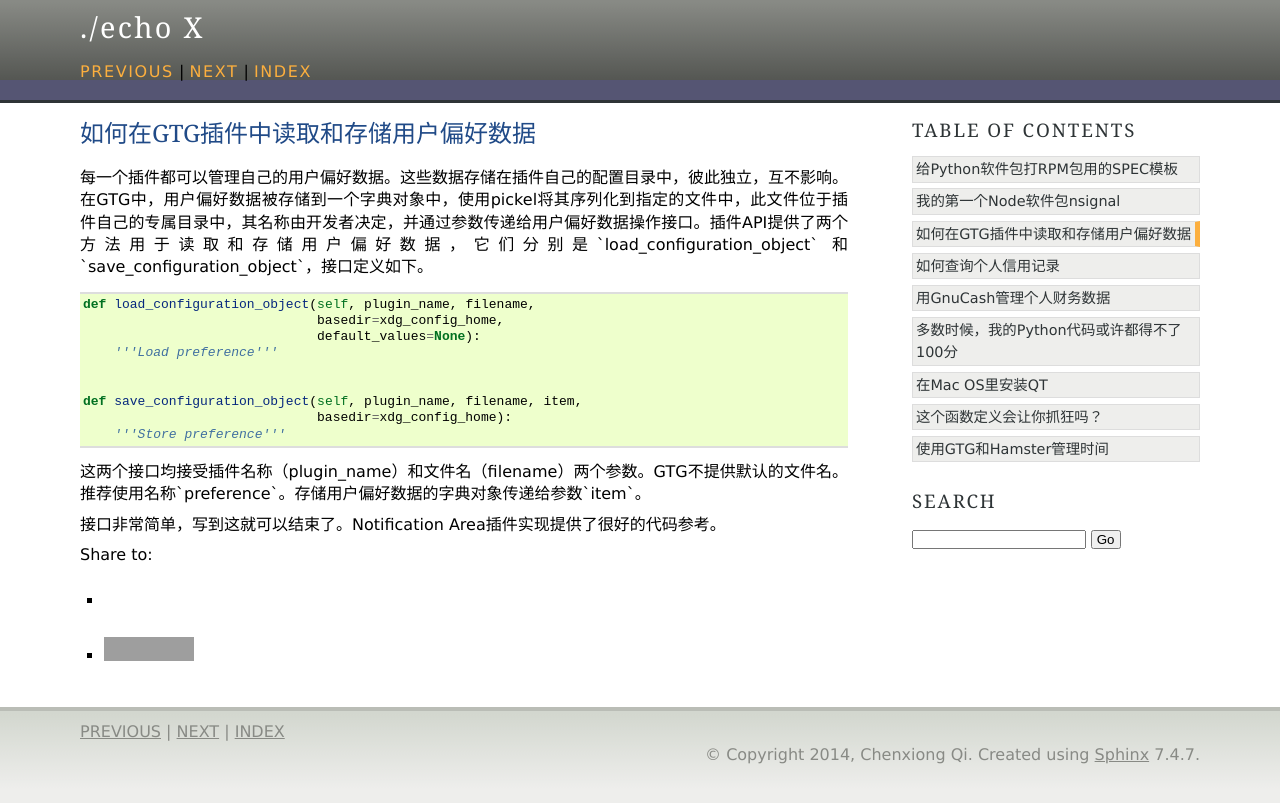
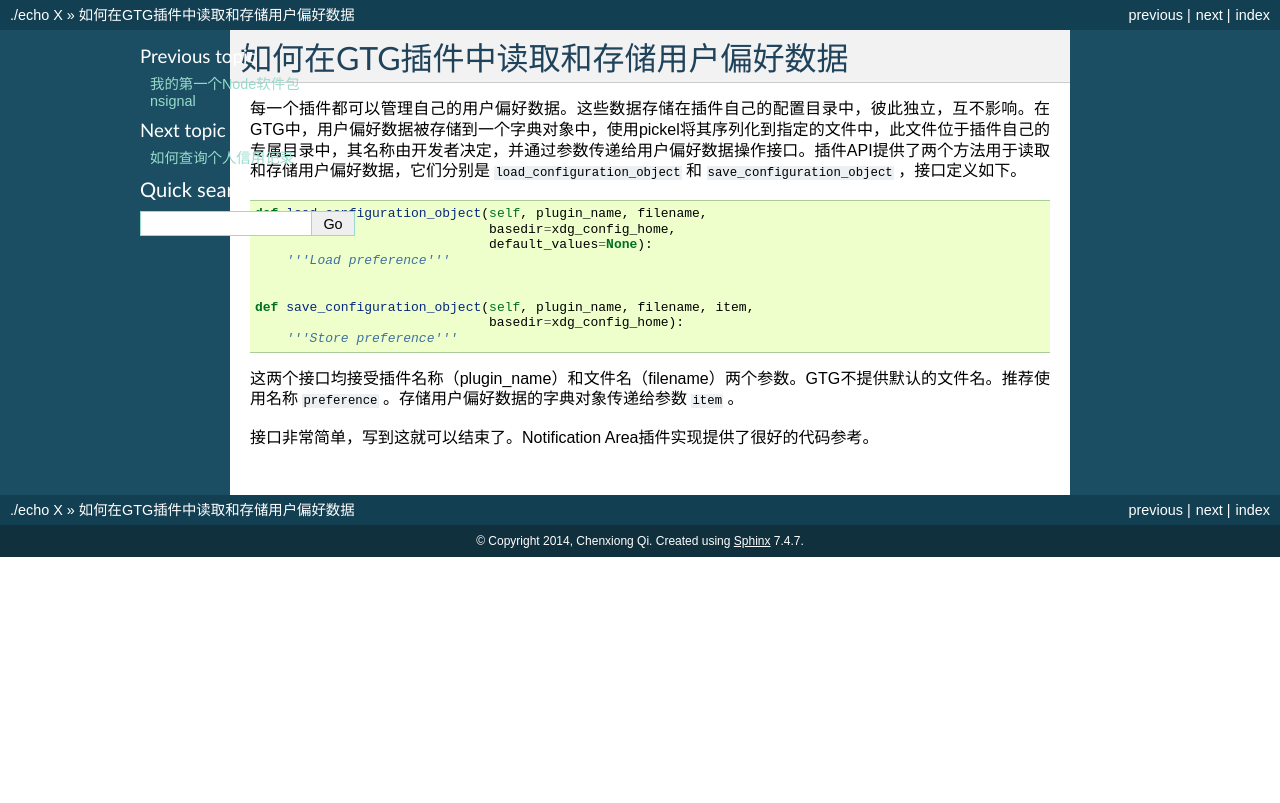
Before and after one commit to tkdchen/mysite, a Sphinx documentation site: the page built from source/posts/2013-06-22-how-to-load-and-store-user-preference-in-plugin.rst, in a window 1280 px wide. Shown: the top 803 px of the page. Built offline with Sphinx 7.4.7, drawn with Linux system fonts in a browser that asks for light colours; comment, search, counter and statistics services are not loaded; grey boxes are pictures that could not be loaded.

Commit message:
fix some problem

```diff
--- a/source/conf.py
+++ b/source/conf.py
@@ -98,7 +98,8 @@ pygments_style = 'sphinx'
 
 # The theme to use for HTML and HTML Help pages.  See the documentation for
 # a list of builtin themes.
-html_theme = 'agogo'
+#html_theme = 'agogo'
+html_theme = 'default'
 
 # Theme options are theme-specific and customize the look and feel of a theme
 # further.  For a list of options available for each theme, see the
--- a/source/index.rst
+++ b/source/index.rst
@@ -2,6 +2,9 @@
    sphinx-quickstart on Mon Feb  3 16:15:16 2014.
    You can adapt this file completely to your liking, but it should at least
    contain the root `toctree` directive.
+
+Welcome to my Task-based Life
+=============================
 
 Contents:
 
@@ -10,3 +13,4 @@ Contents:
     :maxdepth: 2
 
     posts/*
+    projects*
--- a/source/posts/2013-05-19-rpm-spec-for-python-gist.rst
+++ b/source/posts/2013-05-19-rpm-spec-for-python-gist.rst
@@ -1,5 +1,5 @@
 给Python软件包打RPM包用的SPEC模板
-==============================
+================================
 
 这个模板可作为为Python软件包制作RPM包的一个起点。它提供了能够成功完成一个RPM包的所有必要的信息。
 同时，预留了一些需要根据使用者的实际情况替换的信息。我使用了$var的格式来表明哪些需要用真实值来替
--- a/source/posts/2013-05-28-first-nodejs-package.rst
+++ b/source/posts/2013-05-28-first-nodejs-package.rst
@@ -1,5 +1,5 @@
 我的第一个Node软件包nsignal
-=========================
+===========================
 
 用Javascript写程序已经有段时间了。在Node的环境下，Javascript充分发挥了起长期以来被忽视的强大力量。随着写的Javascript代码越来越多，对这门语言有了更加深入的理解。与此同时，在不断地使用和阅读第三方Node软件包的过程中，越发的感觉到Javascript的潜力无限和未来发展的各种无限可能。你愿意使用Javascirpt写日常的脚本程序吗，写GUI程序吗，开发网络应用吗？
 
--- a/source/posts/2013-06-22-how-to-load-and-store-user-preference-in-plugin.rst
+++ b/source/posts/2013-06-22-how-to-load-and-store-user-preference-in-plugin.rst
@@ -1,7 +1,7 @@
 如何在GTG插件中读取和存储用户偏好数据
 =================================
 
-每一个插件都可以管理自己的用户偏好数据。这些数据存储在插件自己的配置目录中，彼此独立，互不影响。在GTG中，用户偏好数据被存储到一个字典对象中，使用pickel将其序列化到指定的文件中，此文件位于插件自己的专属目录中，其名称由开发者决定，并通过参数传递给用户偏好数据操作接口。插件API提供了两个方法用于读取和存储用户偏好数据，它们分别是`load_configuration_object` 和`save_configuration_object`，接口定义如下。
+每一个插件都可以管理自己的用户偏好数据。这些数据存储在插件自己的配置目录中，彼此独立，互不影响。在GTG中，用户偏好数据被存储到一个字典对象中，使用pickel将其序列化到指定的文件中，此文件位于插件自己的专属目录中，其名称由开发者决定，并通过参数传递给用户偏好数据操作接口。插件API提供了两个方法用于读取和存储用户偏好数据，它们分别是 ``load_configuration_object`` 和 ``save_configuration_object`` ，接口定义如下。
 
 .. highlight:: python
 
@@ -17,7 +17,7 @@
                                   basedir=xdg_config_home):
         '''Store preference'''
 
-这两个接口均接受插件名称（plugin_name）和文件名（filename）两个参数。GTG不提供默认的文件名。推荐使用名称`preference`。存储用户偏好数据的字典对象传递给参数`item`。
+这两个接口均接受插件名称（plugin_name）和文件名（filename）两个参数。GTG不提供默认的文件名。推荐使用名称 ``preference`` 。存储用户偏好数据的字典对象传递给参数 ``item`` 。
 
 接口非常简单，写到这就可以结束了。Notification Area插件实现提供了很好的代码参考。
 
--- a/source/posts/2013-08-26-my-python-code-might-not-be-scored-10-10-by-pylint.rst
+++ b/source/posts/2013-08-26-my-python-code-might-not-be-scored-10-10-by-pylint.rst
@@ -16,7 +17,7 @@ pylint只是一个工具而已。不要让它束缚了我们的思想，我们
 
 第三，使用pylint为了什么。
 
-看这些文字的你肯定还有你自己更富有创意和特点的点子。不管怎样，我会首选pep8和pyflakes。在项目需要，不得不用pylint的时候，才会使用它。同时遵循的原则是，不要为了得到pylint的赞赏而去写代码。例如，绝对不会在代码里写`program`。在基于django的项目中，也不会为了避免检查`request`而额外的付出什么。
+看这些文字的你肯定还有你自己更富有创意和特点的点子。不管怎样，我会首选pep8和pyflakes。在项目需要，不得不用pylint的时候，才会使用它。同时遵循的原则是，不要为了得到pylint的赞赏而去写代码。例如，绝对不会在代码里写 `program` 。在基于django的项目中，也不会为了避免检查 `request` 而额外的付出什么。
 
 或许我的Python代码在很长时间内，都不会得到pylint的满分成绩。给自己或者项目设定一个可接受的最低分。把以往的经验值作为依据，来确定这个基准值。或者干脆就设定一个你心目中期望打到的一个值。为了确保较高的代码质量标准，较高的最低分是有意义的。
 
```
Also changed, not shown: other parts of source/posts/2013-08-26-my-python-code-might-not-be-scored-10-10-by-pylint.rst (+2 -1 lines).
